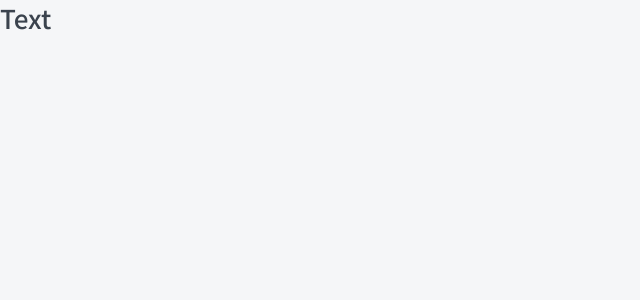
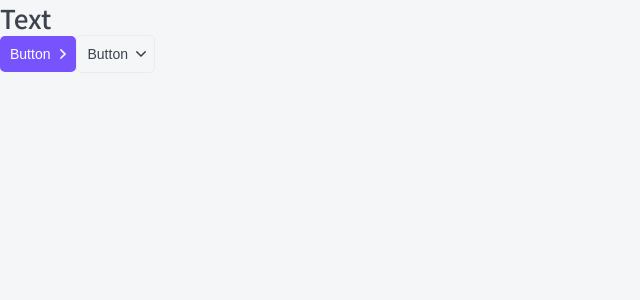
Before and after one commit to RadyaBen/Top-Courses-App, a Next.js app: page / in a window 1280 px wide. Shown: the top 300 px of the page, without its empty margins (0-640 px from the left). Built offline with nearby package versions, Linux system fonts and the light colour scheme.

Commit message:
Add a styled <Button> component

```diff
--- /dev/null
+++ b/components/Button/Button.module.css
@@ -0,0 +1,51 @@
+.button {
+	display: inline-block;
+
+	box-sizing: border-box;
+	padding: 10px;
+
+	cursor: pointer;
+	transition: all 0.2;
+	text-align: center;
+
+	border: none;
+	border-radius: 5px;
+
+	font-size: 14px;
+}
+
+.primary {
+	color: var(--white);
+	background-color: var(--primary);
+}
+
+.primary:hover {
+	background-color: var(--primary-hover);
+}
+
+.ghost {
+	color: var(--black);
+	border: 1px solid var(--gray-light);
+	background: none;
+}
+
+.ghost:hover {
+	color: var(--white);
+	background-color: var(--primary);
+}
+
+.arrow {
+	display: inline-block;
+
+	margin-left: 10px;
+}
+
+.down {
+	transition: all 0.2s;
+	transform: rotate(90deg);
+}
+
+.primary svg,
+.ghost:hover svg {
+	fill: var(--white);
+}
--- /dev/null
+++ b/components/Button/Button.tsx
@@ -0,0 +1,31 @@
+import cn from 'classnames';
+
+import { ButtonProps } from './Button.props';
+import ArrowIcon from './arrow.svg';
+
+import styles from './Button.module.css';
+
+export const Button = ({
+	appearance,
+	arrow = 'none',
+	children,
+	className,
+	...props
+}: ButtonProps) => {
+	return (
+		<button
+			className={cn(styles.button, className, {
+				[styles.primary]: appearance === 'primary',
+				[styles.ghost]: appearance === 'ghost',
+			})}
+			{...props}
+		>
+			{children}
+			{arrow !== 'none' && <span className={cn(styles.arrow, {
+				[styles.down]: arrow === 'down'
+			})}>
+				<ArrowIcon />
+			</span>}
+		</button>
+	);
+};
--- a/components/index.ts
+++ b/components/index.ts
@@ -1 +1,2 @@
 export * from './Htag/Htag';
+export * from './Button/Button';
--- a/pages/index.tsx
+++ b/pages/index.tsx
@@ -1,5 +1,7 @@
 import Head from 'next/head';
+
 import { Htag } from '../components';
+import { Button } from '../components';
 
 const Home = () => {
 	return (
@@ -13,6 +15,12 @@
 			<Htag tag='h1'>
 				Text
 			</Htag>
+			<Button appearance='primary' arrow='right'>
+				Button
+			</Button>
+			<Button appearance='ghost' arrow='down'>
+				Button
+			</Button>
 		</>
 	);
 };
--- a/styles/globals.css
+++ b/styles/globals.css
@@ -23,8 +23,10 @@
 
 :root {
 	--black: #3B434E;
+	--gray-light: #EBEBEB;
 	--white: white;
 	--primary: #7653FC;
+	--primary-hover: #6040DE;
 	--red: #FC8360;
 	--green: #1DC37E;
 	--green-light: #C8F8E4;
```
Also changed, not shown: components/Button/Button.props.ts (added, +13 -0 lines), components/Button/arrow.svg (added).
